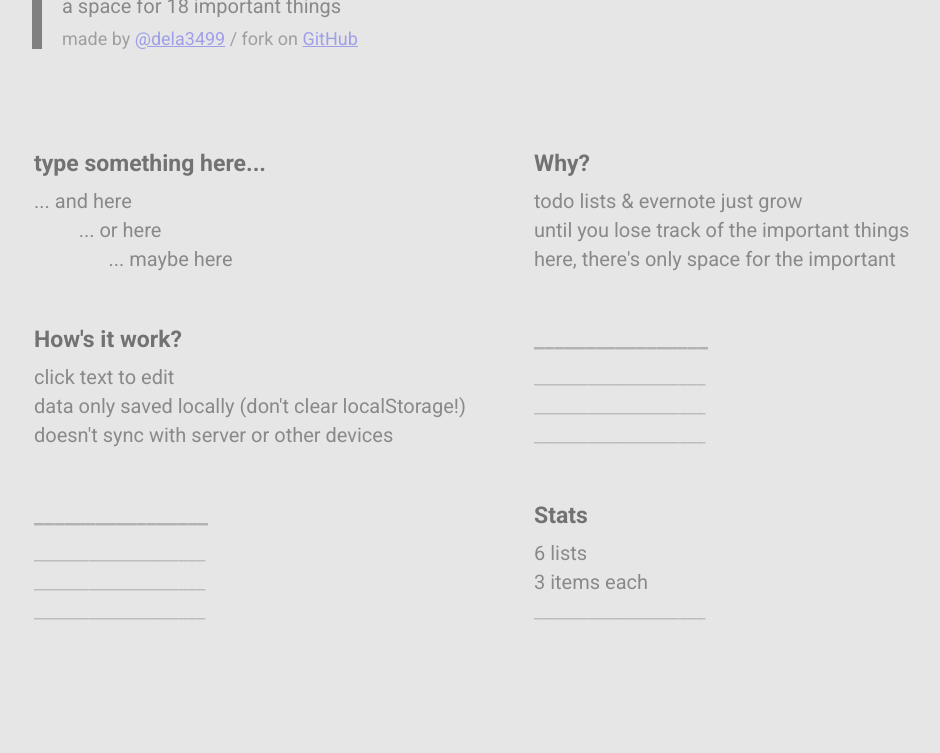
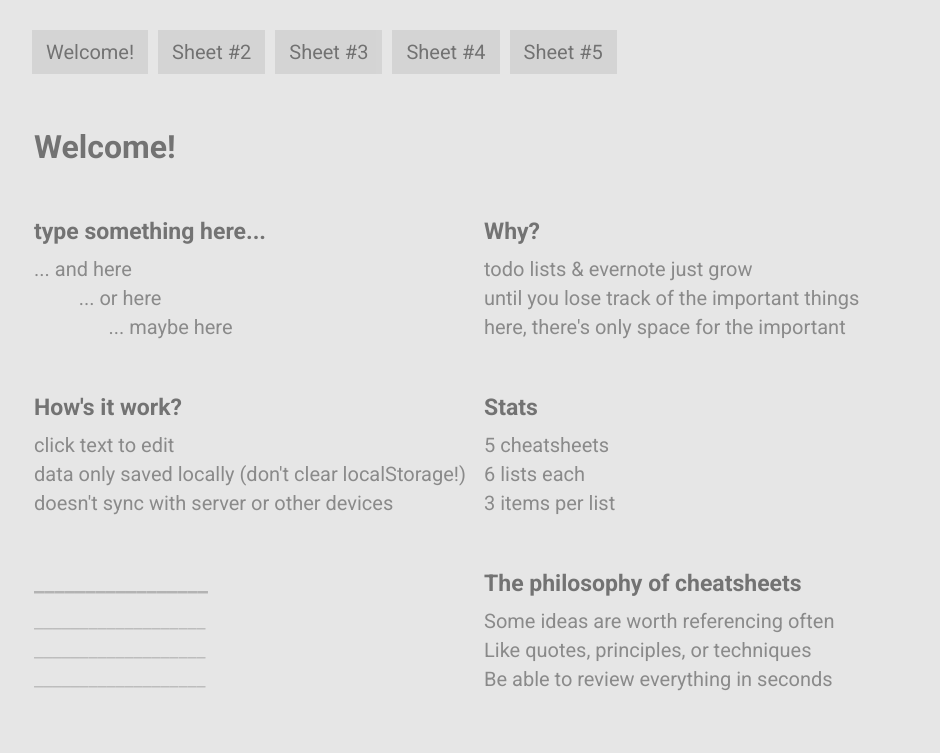
Before and after one commit to dela3499/cheatsheeter, a plain HTML site: page index.html in a window 1280 px wide. Shown: the part 163-916 px from the top of the page, without its empty margins (133-1073 px from the left). Before the commit the page ends 840 px from the top, so only its background shows below. Drawn offline with Linux system fonts and the light colour scheme.

Commit message:
Working!

```diff
--- a/app.css
+++ b/app.css
@@ -3,28 +3,26 @@ body {
 	letter-spacing: 0px;
 }
 
-body.llama {
-	background: url("llama.jpg") no-repeat center center fixed;
-	-webkit-background-size: cover;
-	-moz-background-size: cover;
-	-o-background-size: cover;
-	background-size: cover;
-}
-
 #header {
-/*#header, #header * {*/
-	/*opacity: 1 !important;*/
 	border-left: 10px solid grey;
-	padding-left: 20px;
+	padding-left: 10px;
 }
 
 #container {
 	max-width: 950px;
 	margin: 0 auto;
-	margin-top: 120px;
+	margin-top: 70px;
 }
 
-#header .title, .title input {
+#header .title {
+	font-family: Roboto;
+	font-weight: 600;
+	opacity: 0.5;
+	font-size: 23px;
+	margin-bottom: 0px
+}
+
+.title input {
 	font-family: Roboto;
 	font-weight: 600;
 	opacity: 0.5;
@@ -44,9 +42,42 @@ body.llama {
 }
 
 #header .item.small {
-	font-size: 18px;
+	font-size: 16px;
 	opacity: 0.3;
-	margin-top: 10px;
+	/*margin-top: 10px;*/
+}
+
+.tabs {
+	margin-top: 50px;
+	margin-bottom: 50px;
+}
+
+.tab {
+	float: left;
+	cursor: pointer;
+	background: rgba(0,0,0,0.15);
+	padding: 10px 14px;
+	margin-right: 10px;
+
+	font-family: Roboto;
+	opacity: 0.5;
+	font-size: 20px;
+	margin-bottom: 3px;
+}
+
+
+.sheet, .tabs {
+	display: block;
+	overflow: auto;
+}
+
+.sheet-title input {
+	font-family: Roboto;
+	font-weight: 600;
+	opacity: 0.5;
+	font-size: 32px;
+	margin-bottom: 50px
+
 }
 
 .column {
@@ -93,14 +124,6 @@ body {
 	overflow: auto;
 }
 
-#llama-toggle {
-	position: absolute;
-	top: 0px;
-	right: 0px;
-	height: 10px;
-	width: 10px;
-}
-
 @media (max-width: 1050px) {
     #container {
     	margin-left: 50px;
--- a/index.html
+++ b/index.html
@@ -1,7 +1,7 @@
 <!DOCTYPE html>
 <html lang="en">
 <head>
-    <title>Toplist</title>
+    <title>Cheatsheeter - compress for success</title>
 	<script src="mithril.js"></script>
 	<link rel="stylesheet" type="text/css" href="app.css">
 	<link href="https://fonts.googleapis.com/css?family=Roboto:100,300,400,500,700" rel="stylesheet">
@@ -10,36 +10,45 @@
 <body>
 	<div id='container'>
 		<div id="header">
-			<div class="title">Toplist</div>
-			<div class="item">a space for 18 important things</div>
+			<div class="title">Cheatsheeter</div>
+			<div class="item">compress for success</div>
 			<div class="item small">
 				made by <a target="_blank" href="https://twitter.com/dela3499">@dela3499</a>
-				/ fork on <a target="_blank" href="https://github.com/dela3499/toplist">GitHub</a></div>
+				/ fork on <a target="_blank" href="https://github.com/dela3499/cheatsheeter">GitHub</a></div>
 		</div>
-		<div id="lists">
+		<div id="sheets">
 		</div>
-	</div>
-	<div id="llama-toggle" onclick="toggleLlama()">
 	</div>
 </body>
 
 <script>
 
-	function toggleLlama() {
-		var body = document.getElementsByTagName("BODY")[0];
+	// localStorage.clear('cheatsheeter')
 
-		if (body.classList.contains('llama')){
-			body.classList.remove('llama')
-		} else {
-			body.classList.add('llama')
+	// Initialize localStorage
+
+	var initModel = []
+
+	for (i = 0; i < 5; i++) {
+		var blankLists = []
+
+		for (j = 0; j < 6; j++) {
+			blankLists[j] = {
+				"title": "",
+				"items": ["","",""]
+			}
 		}
 
+		initModel[i] = {
+			"title": "Sheet #" + (i + 1).toString(),
+			"lists": blankLists
+ 	   	}
 	}
 
-	// localStorage.clear('toplist')
-
-	// Initialize localStorage
-	var defaultModel = [
+	initModel[0] = {
+		"title": "Welcome!",
+		"lists":
+			[
 				{
 					"title": "type something here...",
 					"items": [
@@ -73,79 +82,86 @@
 					]
 				},
 				{
-			"title": "",
+					"title": "Stats",
 					"items": [
-				"",
-				"",
-				""
+						"5 cheatsheets",
+						"6 lists each",
+						"3 items per list"
 					]
 				},
 				{
-			"title": "Stats",
+					"title": "The philosophy of cheatsheets",
 					"items": [
-				"6 lists",
-				"3 items each",
-				""
+						"Some ideas are worth referencing often",
+						"Like quotes, principles, or techniques",
+						"Be able to review everything in seconds"
 					]
 				}
 			]
+	}
 
-	var local = localStorage.getItem('toplist')
+	var local = localStorage.getItem('cheatsheeter')
 
 	if (!local) {
 		console.log("just set default");
-		localStorage.setItem('toplist', JSON.stringify(defaultModel));
+		localStorage.setItem('cheatsheeter', JSON.stringify(initModel));
 	}
 
 	// Initialize UI
 
-	function pick(items){
-		var item = items[Math.floor(Math.random()*items.length)];
-		return item
+	function updateSheetTitle(sheetIndex, newTitle) {
+		var model = JSON.parse(localStorage.getItem('cheatsheeter'));
+		model[sheetIndex]['title'] = newTitle;
+		localStorage.setItem('cheatsheeter', JSON.stringify(model));
+		render();
 	}
 
-
-	function updateTitle(listIndex, newTitle) {
-		var localLists = JSON.parse(localStorage.getItem('toplist'));
-		localLists[listIndex]['title'] = newTitle;
-		localStorage.setItem('toplist', JSON.stringify(localLists));
+	function updateListTitle(sheetIndex, listIndex, newTitle) {
+		var model = JSON.parse(localStorage.getItem('cheatsheeter'));
+		model[sheetIndex]['lists'][listIndex]['title'] = newTitle;
+		localStorage.setItem('cheatsheeter', JSON.stringify(model));
 	}
 
-	function updateItem(listIndex, itemIndex, newItem) {
-		var localLists = JSON.parse(localStorage.getItem('toplist'));
-		localLists[listIndex]['items'][itemIndex] = newItem;
-		localStorage.setItem('toplist', JSON.stringify(localLists));
+	function updateItem(sheetIndex, listIndex, itemIndex, newItem) {
+		var model = JSON.parse(localStorage.getItem('cheatsheeter'));
+		model[sheetIndex]['lists'][listIndex]['items'][itemIndex] = newItem;
+		localStorage.setItem('cheatsheeter', JSON.stringify(model));
 	}
 
-	function viewItem(listIndex, itemIndex, text) {
-		var update = function (input) { updateItem(listIndex, itemIndex,input.target.value) }
-		placeholder = pick(["obtain llama genome", "study llama behavior", "find 3 books on llamas", "find 3 books written by llamas", "read to a llama", "visit llama college", "get master's degree in llamaculture"])
+	function viewItem(sheetIndex, listIndex, itemIndex, text) {
+		var update = function (input) { updateItem(sheetIndex, listIndex, itemIndex,input.target.value) }
 		return m('div', {class: "item"},
 				m('input', {value: text, oninput: update, placeholder: "___________________"})
 			)
 	}
 
-	function viewItems(listIndex, items) {
+	function viewItems(sheetIndex, listIndex, items) {
 		return m('div', {class: "items"}, [
-			viewItem(listIndex, 0, items[0]),
-			viewItem(listIndex, 1, items[1]),
-			viewItem(listIndex, 2, items[2])
+			viewItem(sheetIndex, listIndex, 0, items[0]),
+			viewItem(sheetIndex, listIndex, 1, items[1]),
+			viewItem(sheetIndex, listIndex, 2, items[2])
 			]
 		)
 	}
 
-	function viewTitle(listIndex, text) {
-		var update = function (input) { updateTitle(listIndex,input.target.value) }
-		var placeholder = pick(["Llama genome project", "Llama book", "Llama lifestyle design"])
+	function viewListTitle(sheetIndex, listIndex, text) {
+		var update = function (input) { updateListTitle(sheetIndex, listIndex,input.target.value) }
 		return m('div', {class: "title"},
 				m('input', {value: text, oninput: update, placeholder: "_________________"})
 			)
 	}
 
-	function viewList(listIndex, list) {
+	function viewSheetTitle(sheetIndex, text) {
+		var update = function (input) { updateSheetTitle(sheetIndex, input.target.value) }
+		return m('div', {class: "sheet-title"},
+				m('input', {value: text, oninput: update, placeholder: "_________________"})
+			)
+	}
+
+	function viewList(sheetIndex, listIndex, list) {
 		return m('div', {class: "list"},
-				[ viewTitle(listIndex, list['title']),
-				  viewItems(listIndex, list['items'])
+				[ viewListTitle(sheetIndex, listIndex, list['title']),
+				  viewItems(sheetIndex, listIndex, list['items'])
 				])
 	}
 
@@ -165,18 +181,58 @@
 		return zs
 	}
 
-	function view(lists) {
-		return m("div", [
-			m('div', {class: "column"}, map2(viewList, [0,1,2], lists.slice(0,3))),
-			m('div', {class: "column"}, map2(viewList, [3,4,5], lists.slice(3,6)))
+	function map3(f, xs, ys, zs) {
+		mylist = []
+		for (i = 0; i < xs.length; i++) {
+		    mylist[i] = f(xs[i], ys[i], zs[i])
+		}
+		return mylist
+	}
+
+	function viewSheet(sheetIndex, sheet) {
+		// kind of hacky to use map3 here and pass sheetIndex as list
+		return m("div", {class: "sheet"}, [
+				viewSheetTitle(sheetIndex, sheet['title']),
+				m('div', {class: "column"}, map3(viewList, [sheetIndex, sheetIndex, sheetIndex], [0,1,2], sheet['lists'].slice(0,3))),
+				m('div', {class: "column"}, map3(viewList, [sheetIndex, sheetIndex, sheetIndex], [3,4,5], sheet['lists'].slice(3,6)))
 				]
 			)
 	}
 
-	var lists = JSON.parse(localStorage.getItem('toplist'))
+	function viewTab(sheetIndex, text) {
+		var update = function () { setActiveSheet(sheetIndex) }
+		return m('div', {class: "tab", onclick: update}, text)
+	}
 
-	var root = document.getElementById("lists")
-	m.render(root, view(lists))
+	function viewTabs(titles) {
+		return m("div", {class: "tabs"}, imap(viewTab, titles))
+	}
+
+	function view(currentSheetIndex, sheets) {
+		var sheetTitles = sheets.map(function(sheet) { return sheet['title'] })
+		return m("div", {class: "sheets"}, [
+				viewTabs(sheetTitles),
+				viewSheet(currentSheetIndex, sheets[currentSheetIndex])
+			])
+	}
+
+	function render() {
+		var root = document.getElementById("sheets")
+		var sheets = JSON.parse(localStorage.getItem('cheatsheeter'))
+		m.render(root, view(currentSheetIndex, sheets))
+	}
+
+	function setActiveSheet(sheetIndex) {
+		currentSheetIndex = sheetIndex
+		render()
+	}
+
+	var currentSheetIndex = 0
+
+	var sheets = JSON.parse(localStorage.getItem('cheatsheeter'))
+
+	var root = document.getElementById("sheets")
+	m.render(root, view(0, sheets))
 
 </script>
 
```
Also changed, not shown: mockup.svg. Lines whose indentation alone changed are shown as unchanged.
